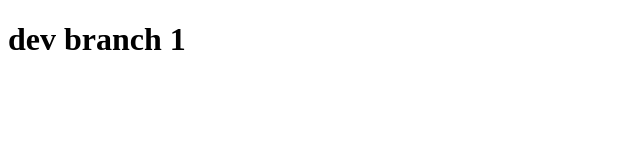
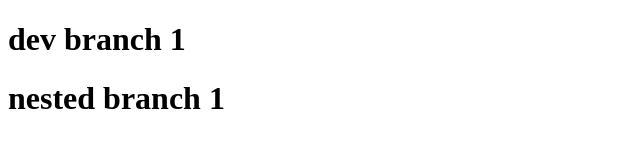
Before and after one commit to badr-daghash/test, a plain HTML site: page index.html in a window 1280 px wide. Shown: the whole page, without its empty margins (0-640 px from the left). Drawn offline with Linux system fonts and the light colour scheme.

Commit message:
nested 1

```diff
--- a/index.html
+++ b/index.html
@@ -8,6 +8,7 @@
 <body>
 
     <h1>dev branch 1</h1>
+    <h1>nested branch 1</h1>
 
 </body>
 </html>
```
